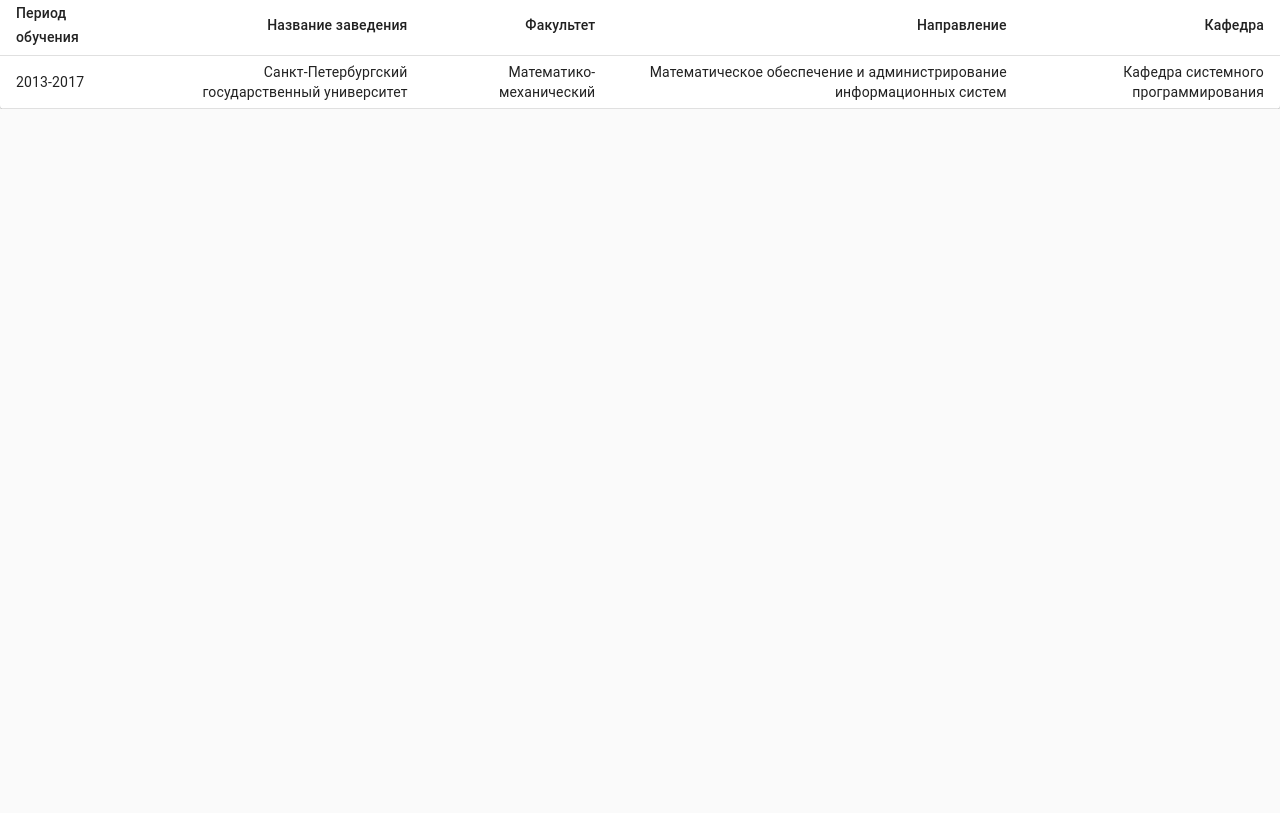
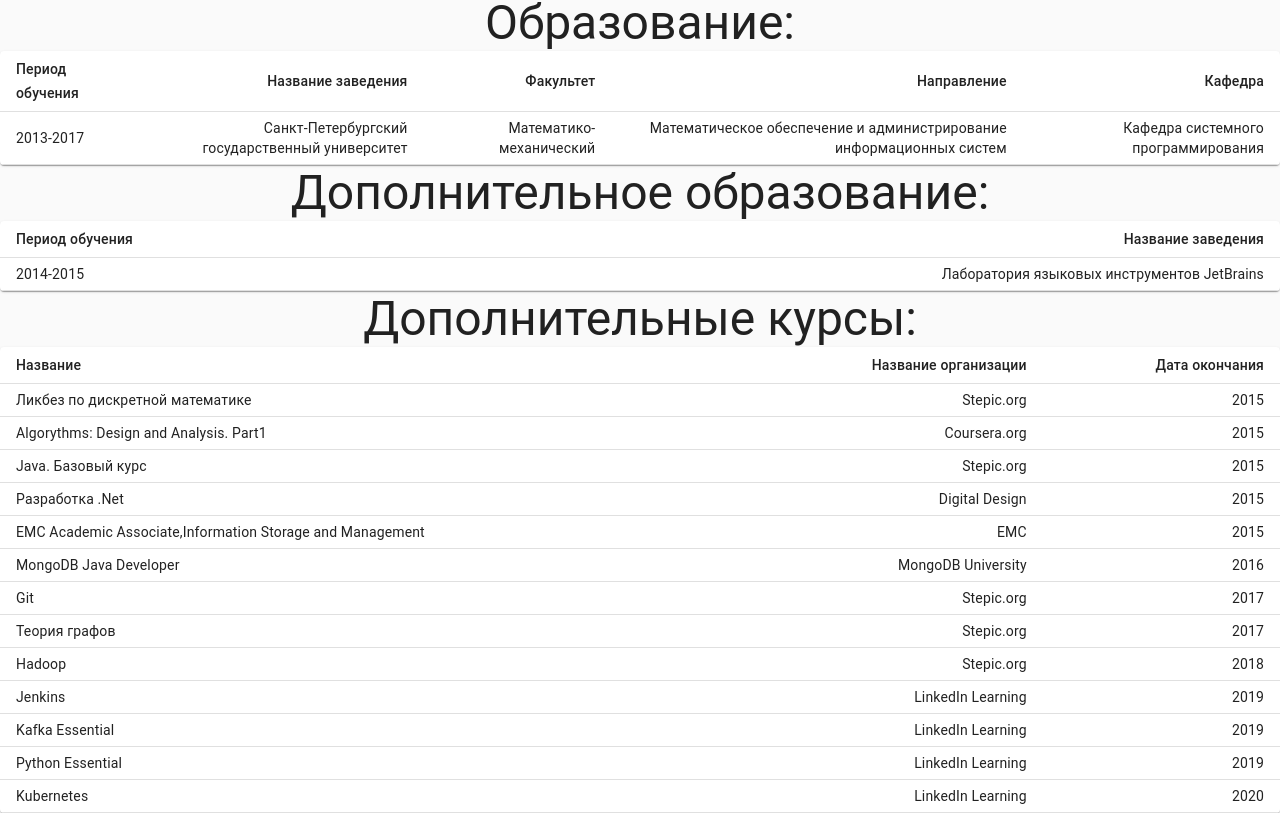
Before and after one commit to aozertsov/aozertsov.github.io, a React app: page /education in a window 1280 px wide. Shown: the part 1421-2234 px from the top of the page. Before the commit the page ends 1530 px from the top, so only its background shows below. Built offline with nearby package versions, Linux system fonts and the light colour scheme.

Commit message:
Add additional courses

```diff
--- a/src/components/Education.js
+++ b/src/components/Education.js
@@ -7,10 +7,15 @@ import TableContainer from '@material-ui/core/TableContainer';
 import TableHead from '@material-ui/core/TableHead';
 import TableRow from '@material-ui/core/TableRow';
 import Paper from '@material-ui/core/Paper';
+import Typography from '@material-ui/core/Typography';
 
 
 function createData(name, calories, fat, carbs, protein) {
     return { name, calories, fat, carbs, protein };
+  }
+
+function additionalCourses(name, org, datePeriod) {
+    return { name, org, datePeriod };
 }
 
   const rows = [
@@ -23,10 +28,30 @@ function createData(name, calories, fat, carbs, protein) {
     },
   });
 
+  const courses = [
+      additionalCourses('Ликбез по дискретной математике', 'Stepic.org', '2015'),
+      additionalCourses('Algorythms: Design and Analysis. Part1', 'Coursera.org', '2015'),
+      additionalCourses('Java. Базовый курс', 'Stepic.org', '2015'),
+      additionalCourses('Разработка .Net', 'Digital Design', '2015'),
+      additionalCourses('EMC Academic Associate,Information Storage and Management', 'EMC', '2015'),
+      additionalCourses('MongoDB Java Developer', 'MongoDB University', '2016'),
+      additionalCourses('Git', 'Stepic.org', '2017'),
+      additionalCourses('Теория графов', 'Stepic.org', '2017'),
+      additionalCourses('Hadoop', 'Stepic.org', '2018'),
+      additionalCourses('Jenkins', 'LinkedIn Learning', '2019'),
+      additionalCourses('Kafka Essential', 'LinkedIn Learning', '2019'),
+      additionalCourses('Python Essential', 'LinkedIn Learning', '2019'),
+      additionalCourses('Kubernetes', 'LinkedIn Learning', '2020')
+  ]
+
 export default function() {
     const classes = useStyles();
 
     return(
+        <div>
+            <Typography variant='h3'>
+                Образование:
+            </Typography>
             <TableContainer component={Paper}>
                 <Table className={classes.table} size="small" aria-label="a dense table">
                     <TableHead>
@@ -53,5 +78,52 @@ export default function() {
                     </TableBody>
                 </Table>
             </TableContainer>
+
+            <Typography variant='h3'>
+                Дополнительное образование:
+            </Typography>
+            <TableContainer component={Paper}>
+                <Table className={classes.table} size="small" aria-label="a dense table">
+                    <TableHead>
+                        <TableRow>
+                            <TableCell>Период обучения</TableCell>
+                            <TableCell align="right">Название заведения</TableCell>
+                        </TableRow>
+                    </TableHead>
+                    <TableBody>
+                        <TableRow key='2014-2015'>
+                            <TableCell component="th" scope="row">2014-2015</TableCell>
+                            <TableCell align="right">Лаборатория языковых инструментов JetBrains</TableCell>
+                        </TableRow>
+                    </TableBody>
+                </Table>
+            </TableContainer>
+
+            <Typography variant='h3'>
+                Дополнительные курсы:
+            </Typography>
+            <TableContainer component={Paper}>
+                <Table className={classes.table} size="small" aria-label="a dense table">
+                    <TableHead>
+                        <TableRow>
+                            <TableCell>Название</TableCell>
+                            <TableCell align="right">Название организации</TableCell>
+                            <TableCell align="right">Дата окончания</TableCell>
+                        </TableRow>
+                    </TableHead>
+                    <TableBody>
+                    {courses.map((row) => (
+                            <TableRow key={row.name}>
+                                <TableCell component="th" scope="row">
+                                    {row.name}
+                                </TableCell>
+                                <TableCell align="right">{row.org}</TableCell>
+                                <TableCell align="right">{row.datePeriod}</TableCell>
+                            </TableRow>
+                        ))}
+                    </TableBody>
+                </Table>
+            </TableContainer>
+        </div>
     )
 }
```
Lines whose indentation alone changed are shown as unchanged.
